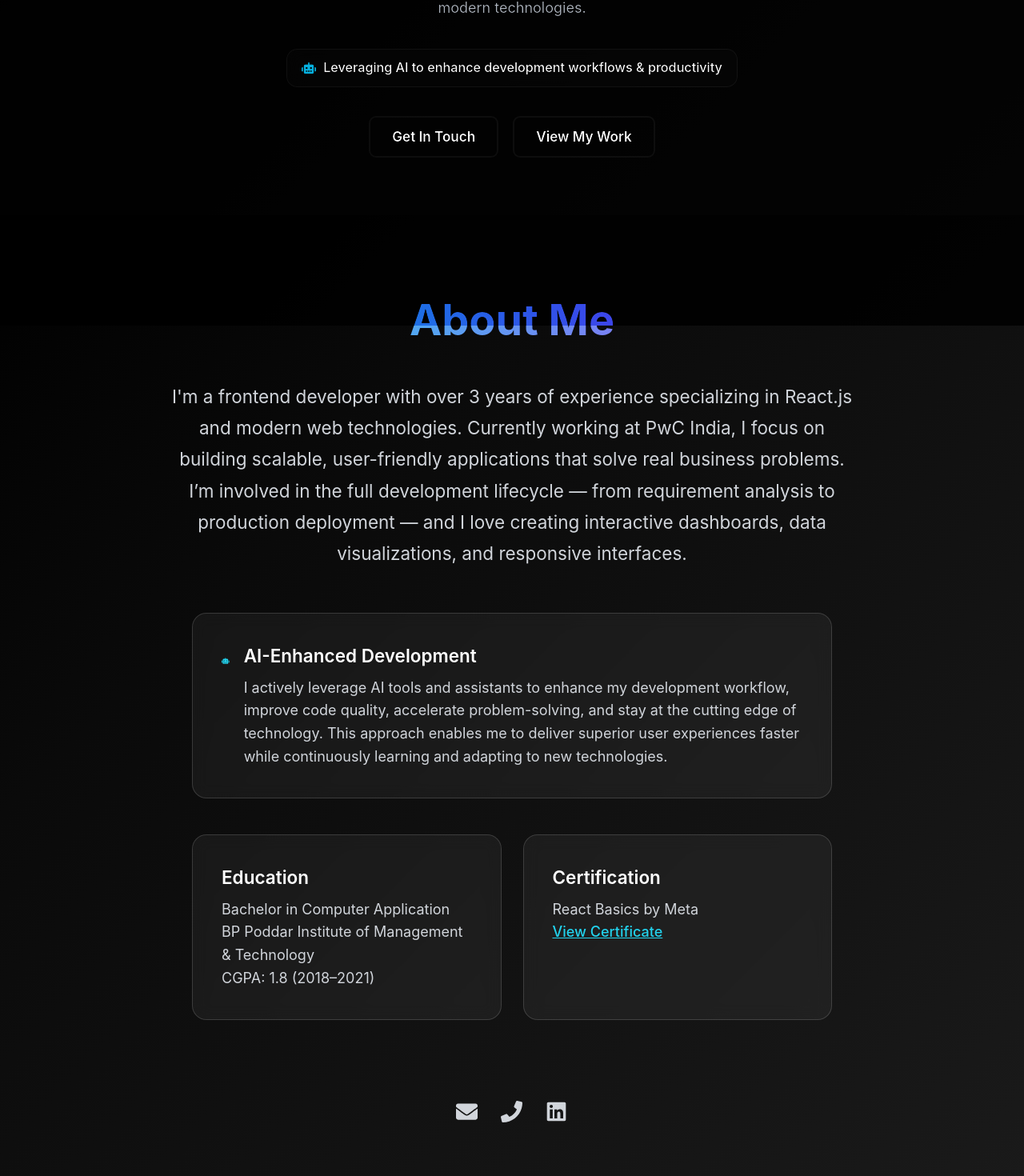
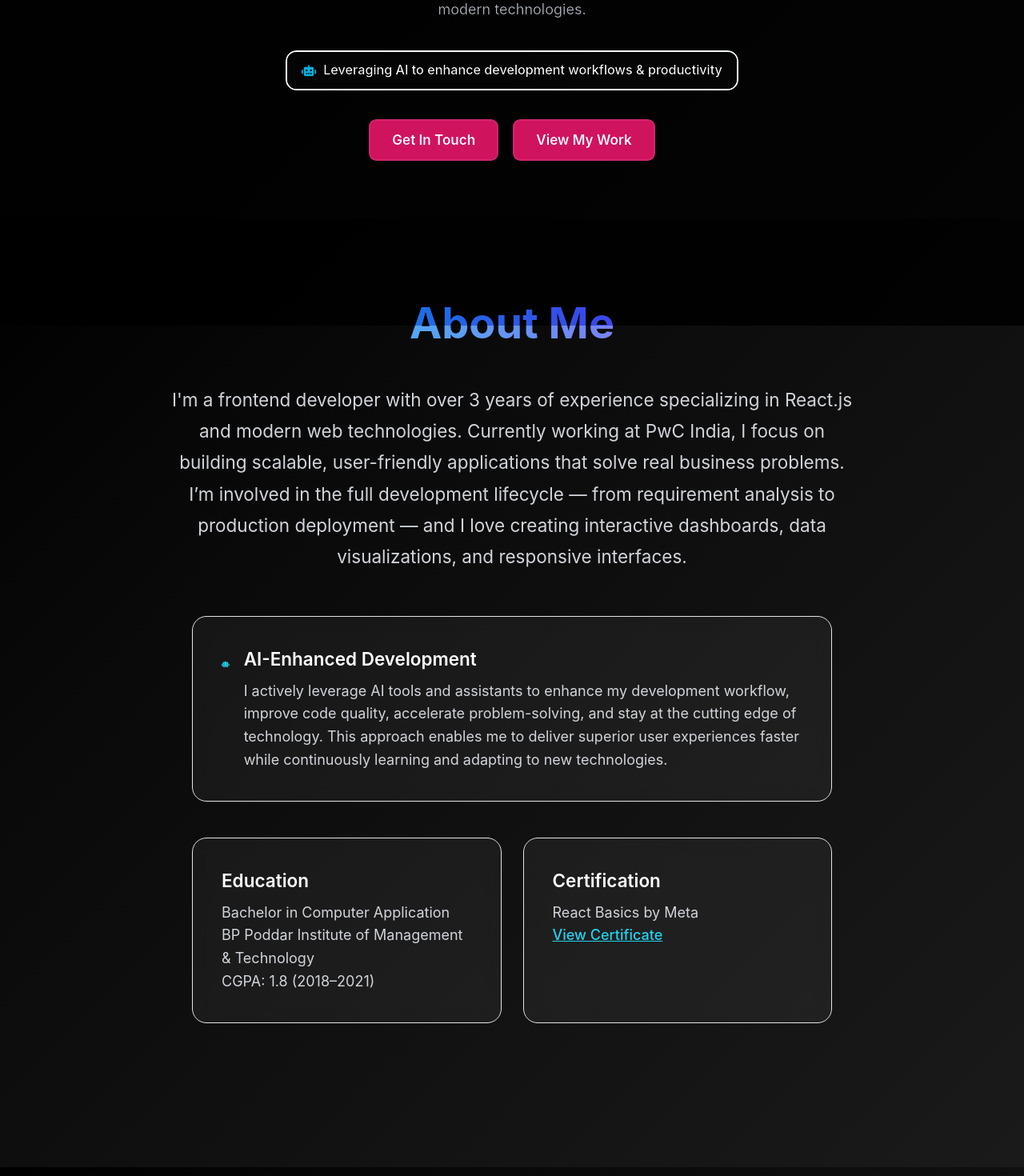
Before and after one commit to alammarghoob260/marghoobs_portfolio, a React (Vite) app: page / in a window 1280 px wide. Shown: the part 393-1863 px from the top of the page at 80% size. Built offline with nearby package versions, Linux system fonts and the light colour scheme.

Commit message:
css chnages

```diff
--- a/src/components/AboutSection/AboutSection.css
+++ b/src/components/AboutSection/AboutSection.css
@@ -40,7 +40,7 @@
 /* Frosted Info Boxes */
 .info-box {
   background-color: rgba(255, 255, 255, 0.05);
-  border: 1px solid rgba(255, 255, 255, 0.15);
+  border: 1px solid rgba(226, 228, 232);
   border-radius: 1rem;
   padding: 1.5rem;
   backdrop-filter: blur(10px);
--- a/src/components/AboutSection/index.jsx
+++ b/src/components/AboutSection/index.jsx
@@ -1,5 +1,5 @@
 import { motion } from "framer-motion";
-import { FaEnvelope, FaPhone, FaLinkedin, FaRobot } from "react-icons/fa";
+import { FaRobot } from "react-icons/fa";
 import "./AboutSection.css";
 
 const AboutSection = () => (
@@ -68,24 +68,6 @@ const AboutSection = () => (
           </div>
         </div>
       </div>
-
-      {/* Contact Icons */}
-      <div className="contact-bar">
-        <a href="mailto:your.email@example.com" className="contact-icon">
-          <FaEnvelope />
-        </a>
-        <a href="tel:+919876543210" className="contact-icon">
-          <FaPhone />
-        </a>
-        <a
-          href="https://linkedin.com/in/yourprofile"
-          target="_blank"
-          rel="noopener noreferrer"
-          className="contact-icon"
-        >
-          <FaLinkedin />
-        </a>
-      </div>
     </motion.div>
   </section>
 );
--- a/src/components/ContactSection/ContactSection.css
+++ b/src/components/ContactSection/ContactSection.css
@@ -59,7 +59,7 @@
 .contact-form {
   padding: 2.5rem;
   border-radius: 1rem;
-  border: 1px solid rgba(147, 51, 234, 0.3);
+  border: 1px solid rgba(255, 255, 255);
   background: linear-gradient(
     135deg,
     rgba(147, 51, 234, 0.08),
@@ -87,7 +87,7 @@
   width: 100%;
   padding: 0.875rem 1rem;
   border-radius: 0.5rem;
-  border: 1px solid rgba(147, 51, 234, 0.3);
+  border: 1px solid rgba(255,255,255);
   background-color: rgba(0, 0, 0, 0.5);
   color: #ffffff;
   font-size: 1rem;
@@ -103,8 +103,8 @@
 .form-input:focus,
 .form-textarea:focus {
   outline: none;
-  border-color: #22d3ee;
-  box-shadow: 0 0 0 3px rgba(34, 211, 238, 0.1);
+  border-color: white;
+  box-shadow: 0 0 0 3px rgb(200, 211, 213);
   background-color: rgba(0, 0, 0, 0.7);
 }
 
@@ -172,7 +172,7 @@
     rgba(34, 211, 238, 0.1),
     rgba(147, 51, 234, 0.1)
   );
-  border: 1px solid rgba(34, 211, 238, 0.3);
+  border: 1px solid rgba(255,255,255);
   color: #22d3ee;
 }
 
@@ -193,7 +193,7 @@
     rgba(168, 85, 247, 0.1),
     rgba(236, 72, 153, 0.1)
   );
-  border: 1px solid rgba(168, 85, 247, 0.3);
+  border: 1px solid rgba(255,255,255);
   color: #a855f7;
 }
 
@@ -211,7 +211,7 @@
 .contact-details {
   padding: 2rem;
   border-radius: 1rem;
-  border: 1px solid rgba(147, 51, 234, 0.2);
+  border: 1px solid rgba(255,255,255);
   background: linear-gradient(
     135deg,
     rgba(236, 72, 153, 0.05),
@@ -278,7 +278,7 @@
     rgba(168, 85, 247, 0.05),
     rgba(236, 72, 153, 0.05)
   );
-  border-color: rgba(168, 85, 247, 0.2);
+  border-color: rgba(255,255,255);
   box-shadow: 0 10px 40px rgba(124, 58, 237, 0.1);
 }
 
@@ -290,7 +290,7 @@
 .contact-section.light-mode .form-textarea {
   background-color: #ffffff;
   color: #111827;
-  border-color: rgba(168, 85, 247, 0.2);
+  border-color: rgba(255,255,255);
 }
 
 .contact-section.light-mode .form-input:focus,
--- a/src/components/HeroSectiom/HeroSection.css
+++ b/src/components/HeroSectiom/HeroSection.css
@@ -25,7 +25,7 @@
   font-weight: 500;
   color: #ffffff;
   background-color: rgba(255, 255, 255, 0.05);
-  border: 1px solid rgba(255, 255, 255, 0.15);
+  border: 2px solid rgba(251, 255, 255, 1);
   border-radius: 999px;
   backdrop-filter: blur(10px);
   -webkit-backdrop-filter: blur(10px);
@@ -79,7 +79,7 @@
   font-weight: 500;
   color: #ffffff;
   background-color: rgba(255, 255, 255, 0.05);
-  border: 1px solid rgba(255, 255, 255, 0.15);
+  border: 2px solid rgba(251, 255, 255, 1);
   border-radius: 0.75rem;
   backdrop-filter: blur(10px);
   -webkit-backdrop-filter: blur(10px);
@@ -104,8 +104,8 @@
   font-size: 0.95rem;
   font-weight: 600;
   border-radius: 0.5rem;
-  border: 2px solid rgba(255, 255, 255, 0.15);
-  background-color: transparent;
+  border: 2px solid rgba(240, 240, 240, 0.15);
+  background-color: rgba(229, 66, 151);
   color: #ffffff;
   cursor: pointer;
   transition: all 0.3s ease;
--- a/src/components/ProjectSection/ProjectSection.css
+++ b/src/components/ProjectSection/ProjectSection.css
@@ -25,7 +25,7 @@
   margin-left: auto;
   margin-right: auto;
   padding: 2rem;
-  border: 2px solid #333; /* ✅ subtle border */
+  border: 1px solid rgba(255, 255, 255); /* ✅ subtle border */
   border-radius: 1rem;
   background-color: rgba(255, 255, 255, 0.03); /* optional frosted effect */
   box-shadow: 0 0 0 1px rgba(255, 255, 255, 0.05); /* optional inner glow */
--- a/src/components/SkillsSection/SkillsSection.css
+++ b/src/components/SkillsSection/SkillsSection.css
@@ -84,7 +84,7 @@
 
 .category-card {
   background-color: rgba(255, 255, 255, 0.05);
-  border: 1px solid rgba(255, 255, 255, 0.15);
+  border: 0.1px solid rgba(255, 255, 255);
   border-radius: 1rem;
   padding: 1.5rem;
   width: 280px;
```
